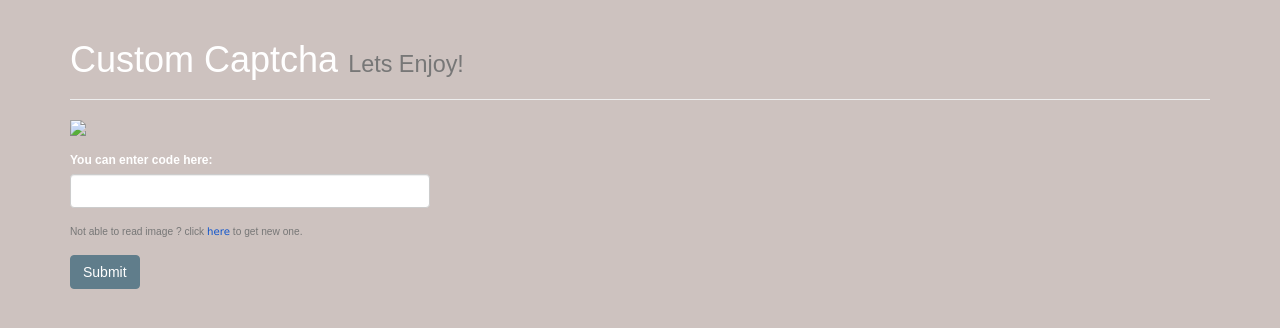
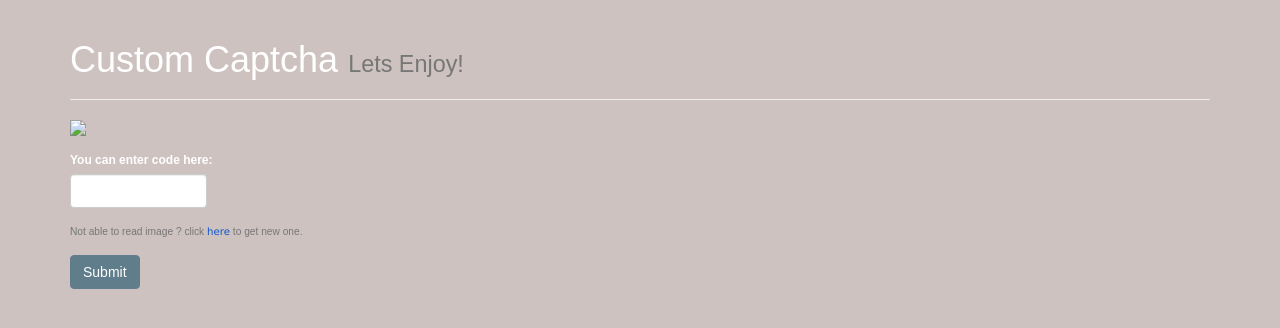
Before and after one commit to AvinashDalvi89/custom-php-captcha, a PHP site: page /home.php in a window 1280 px wide. Shown: the top 328 px of the page. Run offline with PHP 8.4, Linux system fonts and the light colour scheme.

Commit message:
added width to captcha input

```diff
--- a/css/style.css
+++ b/css/style.css
@@ -14,3 +14,6 @@ a {
 	background-color: #607D8B;
     border-color: #607D8B;
 }
+#captcha_code{
+	width: 137px;
+}
```
